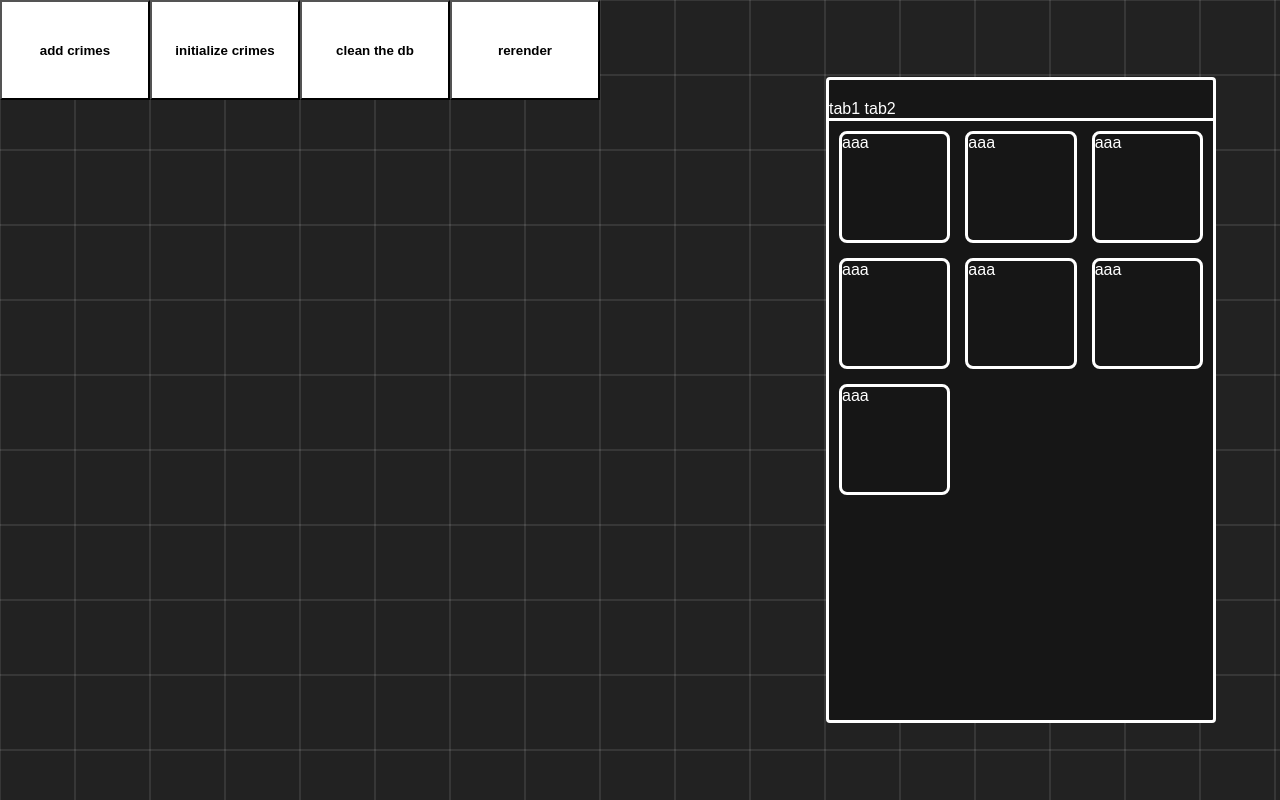
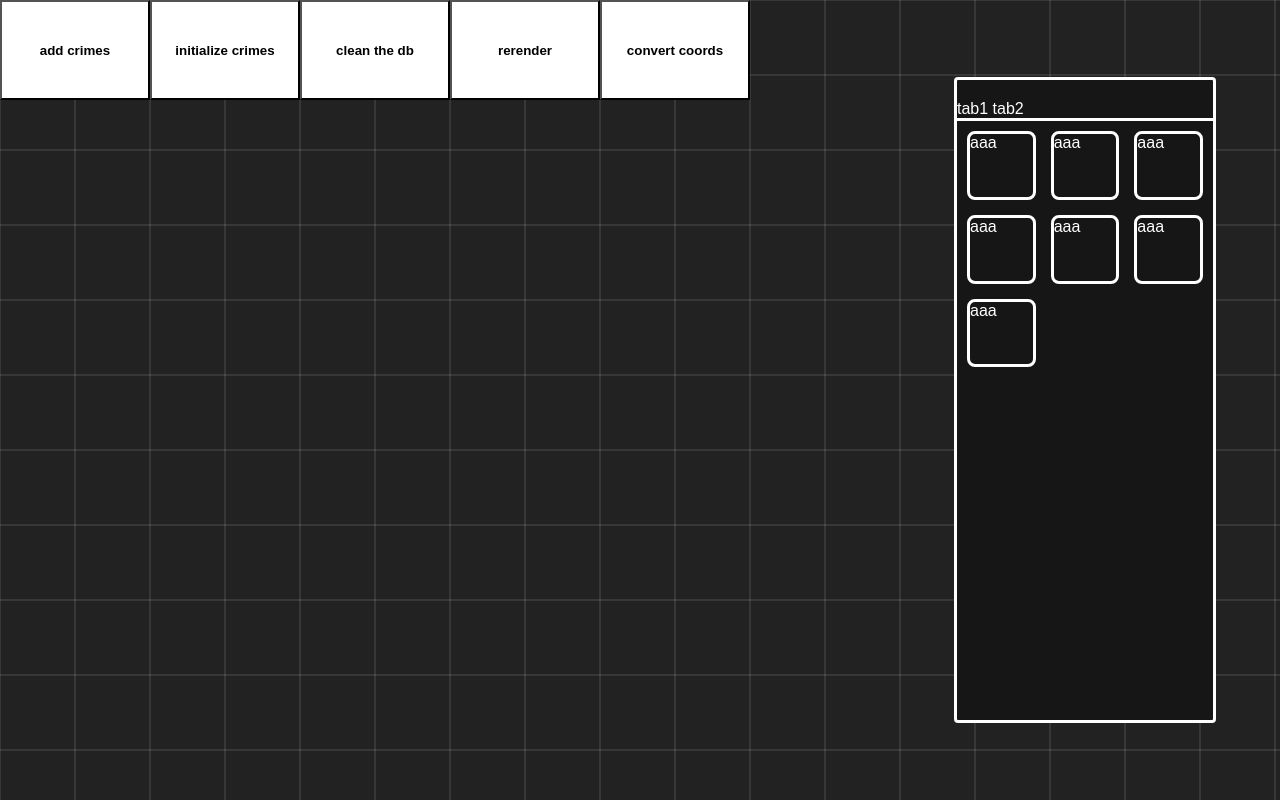
Before and after one commit to maksiksq/old-Lirith-archive, a Nuxt app: page / in a window 1280 px wide. Built offline with nearby package versions, Linux system fonts and the light colour scheme.

Commit message:
added function to convert position to grid coords

```diff
--- a/components/LibraryFloatie.vue
+++ b/components/LibraryFloatie.vue
@@ -43,6 +43,8 @@ onMounted(() => {
         ],
 
         autoScroll: false,
+
+        // makes it movable only using the top thingy
         allowFrom: ".tabs",
 
         listeners: {
@@ -84,7 +86,7 @@ onMounted(() => {
   top: 50%;
   right: 5vw;
 
-  width: 30vw;
+  width: 20vw;
   height: 80vh;
 
   background-color: #161616;
--- a/pages/index.vue
+++ b/pages/index.vue
@@ -51,15 +51,10 @@ async function loadShelves(): Promise<any> {
     ];
   }
 
-  console.log(receivedShelfData.value);
-
   shelfData.value = [];
   for (const shelf of receivedShelfData.value) {
     shelfData.value.push(shelf.contents);
   }
-  console.log("real");
-  console.log(shelfData.value);
-
   await updatePositions();
   console.info('Loaded shelves!')
 }
@@ -213,6 +208,15 @@ async function updatePositions() {
   })
 }
 
+function convertPosToGridCoords(x: number | null = null, y: number | null = null) {
+  function determine(val: number | null) {
+    if (!val) return null;
+    return Math.round(val / gridSize.value);
+  }
+
+  return {x: determine(x), y: determine(y)};
+}
+
 // Items of each shelf for now just like this
 const items = ref([
   {name: "Test", id: 0},
@@ -243,6 +247,7 @@ onMounted(async () => {
     <button @click="loadShelves">initialize crimes</button>
     <button @click="purge">clean the db</button>
     <button @click="updatePositions">rerender</button>
+    <button @click="console.log(convertPosToGridCoords(null, 355))">convert coords</button>
   </div>
   <IndexHud></IndexHud>
   <div class="grid-container" ref="grid"
```
